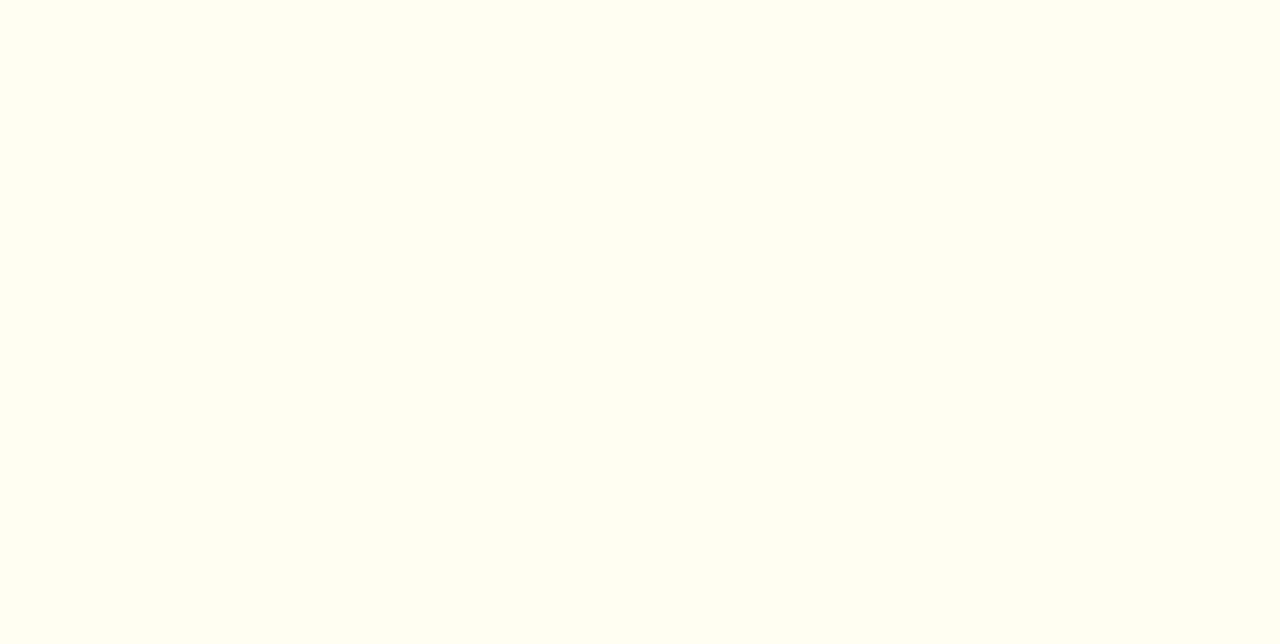
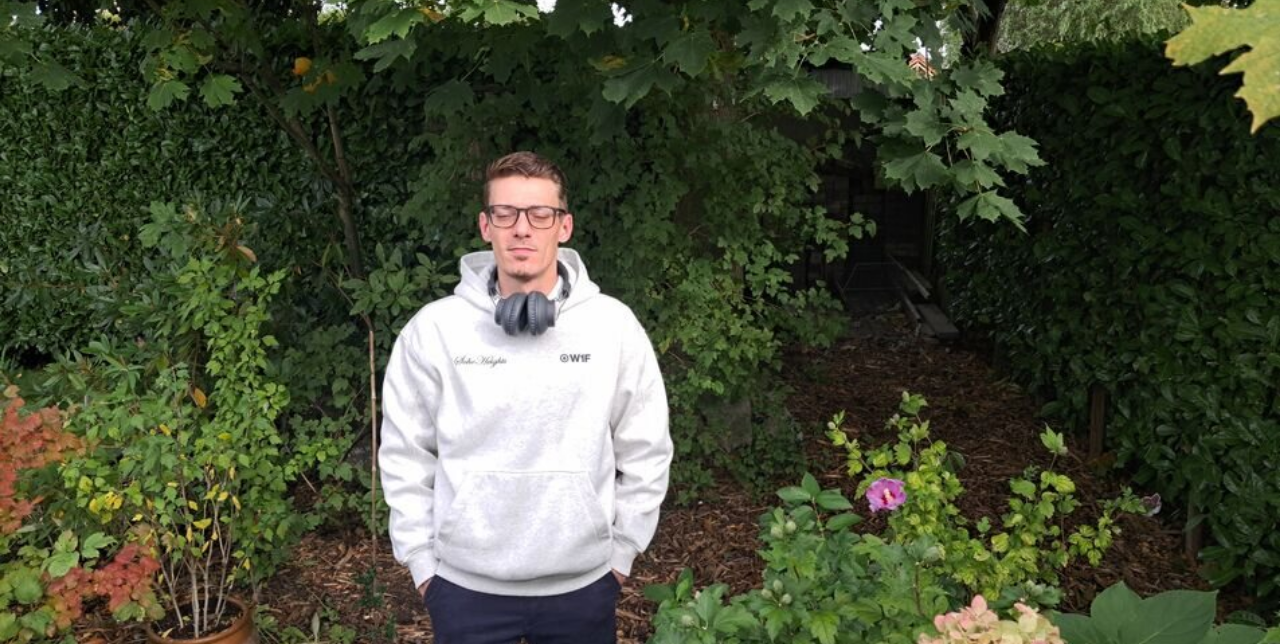
Before and after one commit to r0288837/OefeningenWebsitesGit, a plain HTML site: page project_01/Website/about.html in a window 1280 px wide. Shown: the top 644 px of the page. Drawn offline with nearby package versions, Linux system fonts and the light colour scheme; the site is published under a folder, as on GitHub Pages, so addresses that start at the root find nothing.

Commit message:
finalisation 2.0 pre validate

```diff
--- a/project_01/Website/CSS/style.css
+++ b/project_01/Website/CSS/style.css
@@ -102,7 +102,7 @@ height: 2px;}
 /* -------------------------------------------------------------HEADER */
 .header {
   height: 90vh;
-  background-image: url('/IMG/office_ai.png');
+  background-image: url(img/office_ai.png);
   background-size: cover;
   background-position: center;
   color: white;
@@ -110,7 +110,7 @@ height: 2px;}
   padding-bottom: 50px;
 }
 .headerabout{
-  background-image: url('/IMG/zengarden.jpg');
+  background-image: url(img/zengarden.jpg);
 
 }
 .overlay {
```
Also changed, not shown: project_01/Website/CSS/img/zengarden.jpg (added), 1 other file.
